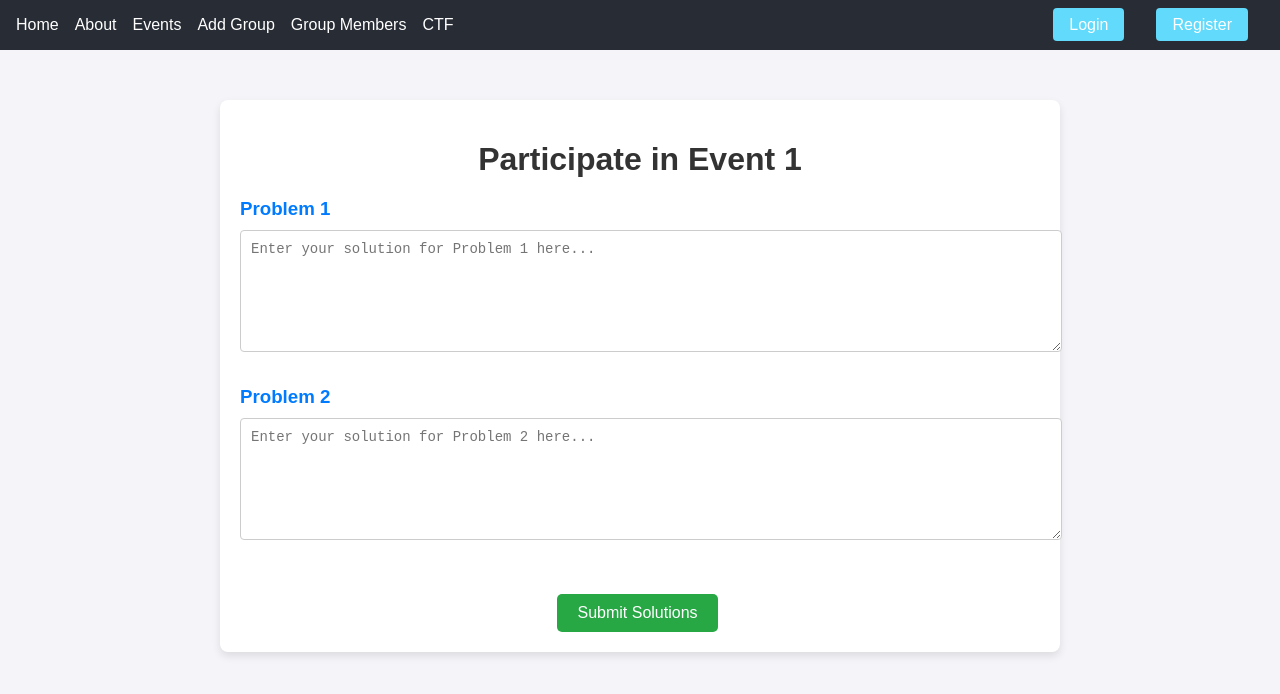
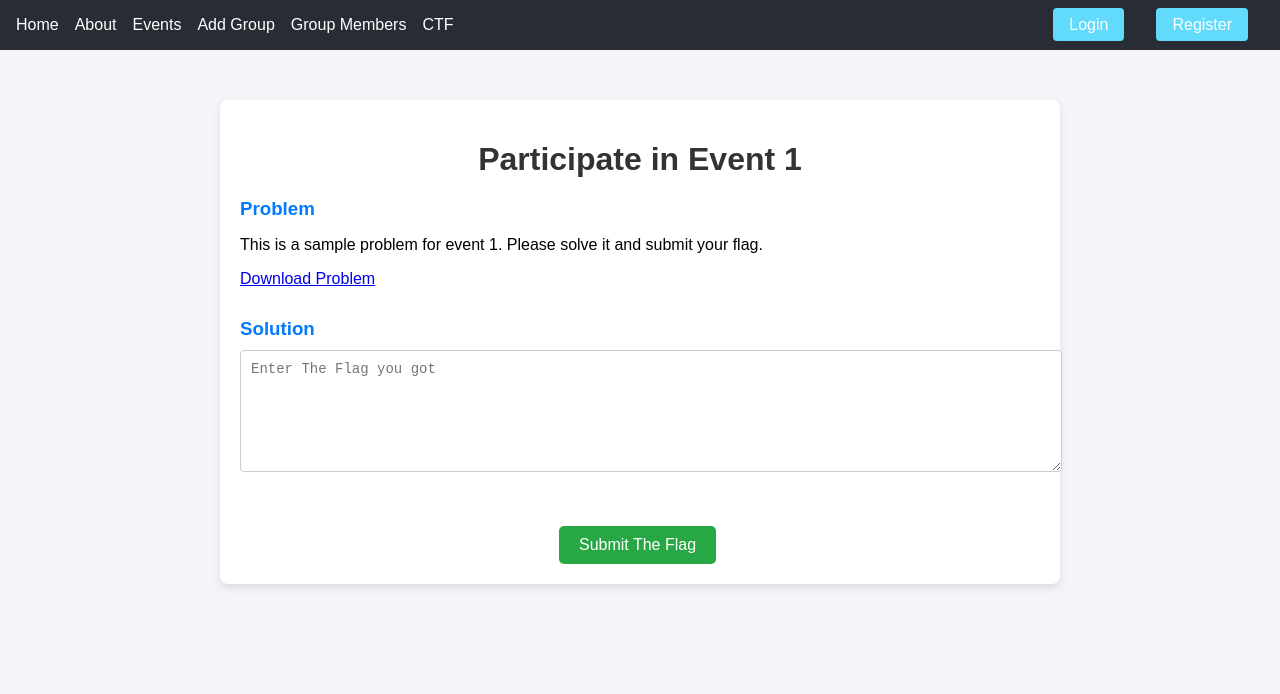
Before and after one commit to achanyasuresh/CloudProject, a React (Create React App) app: page /participate/1 in a window 1280 px wide. Shown: the top 694 px of the page. Built offline with nearby package versions, Linux system fonts and the light colour scheme.

Commit message:
ctf added

```diff
--- a/src/components/Pages/CTF/CtfParticipation.jsx
+++ b/src/components/Pages/CTF/CtfParticipation.jsx
@@ -1,22 +1,43 @@
-import React from 'react';
+import React, { useState } from 'react';
 import { useParams } from 'react-router-dom';
-import './ParticipatePage.css'
+import './ParticipatePage.css';
 
 const ParticipatePage = () => {
-  const { id } = useParams();  // Get the event ID from the URL
+  const { id } = useParams(); // Get the event ID from the URL
+
+  // Static data for the problem description
+  const problemDescription = `This is a sample problem for event ${id}. Please solve it and submit your flag.`;
+
+  // State for the user's solution
+  const [solution, setSolution] = useState('');
+
+  // Create a downloadable URL for the problem description using a Blob
+  const blob = new Blob([problemDescription], { type: 'text/plain' });
+  const downloadUrl = URL.createObjectURL(blob);
 
   return (
     <div className="participation-container">
       <h1>Participate in Event {id}</h1>
+
       <div className="description-box">
-        <h3>Problem 1</h3>
-        <textarea className="solution-input" placeholder="Enter your solution for Problem 1 here..."></textarea>
+        <h3>Problem</h3>
+        <p>{problemDescription}</p>
+        <a href={downloadUrl} download={`Problem_${id}.txt`} className="download-button">
+          Download Problem
+        </a>
       </div>
+
       <div className="description-box">
-        <h3>Problem 2</h3>
-        <textarea className="solution-input" placeholder="Enter your solution for Problem 2 here..."></textarea>
+        <h3>Solution</h3>
+        <textarea
+          className="solution-input"
+          placeholder="Enter The Flag you got"
+          value={solution}
+          onChange={(e) => setSolution(e.target.value)}
+        ></textarea>
       </div>
-      <button className="submit-button">Submit Solutions</button>
+
+      <button className="submit-button">Submit The Flag</button>
     </div>
   );
 };
```
